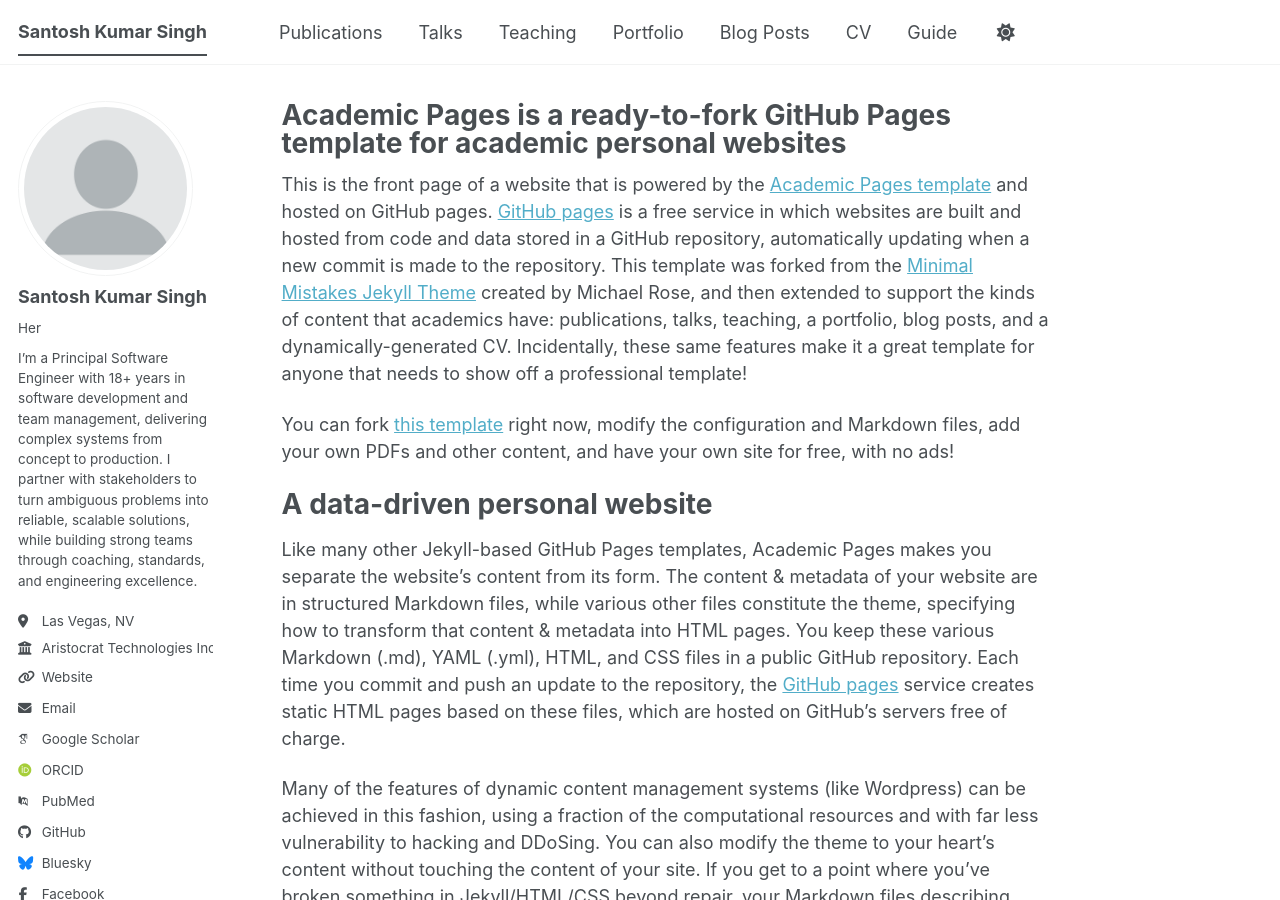
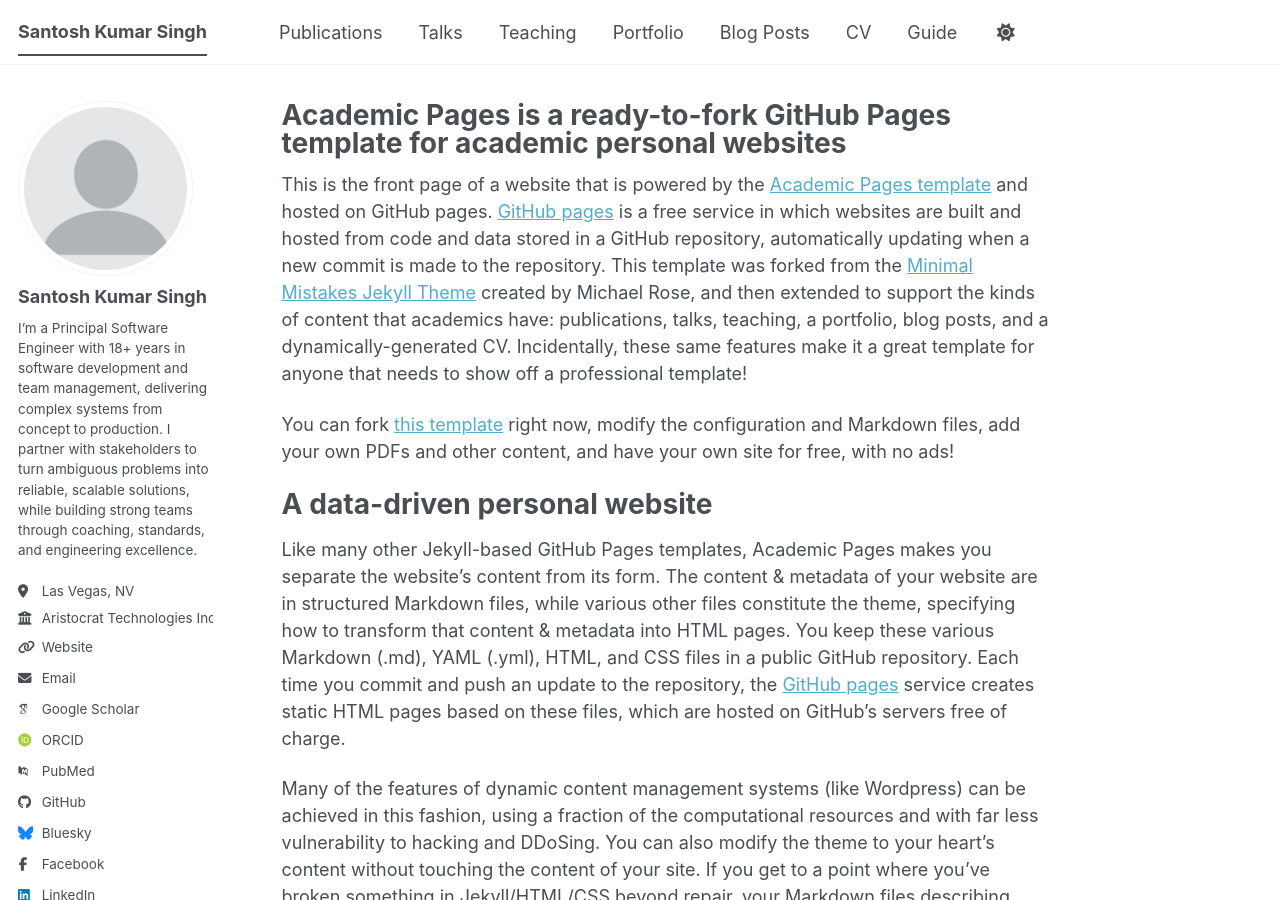
Before and after one commit to santoshk86/santoshk86.github.io, a Jekyll site: the page built from _pages/about.md, in a window 1280 px wide and 900 px high. Built offline with Jekyll 4.4.1, drawn with Linux system fonts in a browser that asks for light colours; some web fonts are replaced; a script bundle is joined from its source files by our own code; library files that are not in the unit come from our copies.

Commit message:
no pronouns

```diff
--- a/_config.yml
+++ b/_config.yml
@@ -25,7 +25,7 @@ author:
   # Biographic information
   avatar           : "profile.png"
   name             : "Santosh Kumar Singh"
-  pronouns         : "Her"
+  pronouns         : # "he/him" (optional)
   bio              : "I’m a Principal Software Engineer with 18+ years in software development and team management, delivering complex systems from concept to production. I partner with stakeholders to turn ambiguous problems into reliable, scalable solutions, while building strong teams through coaching, standards, and engineering excellence."
   location         : "Las Vegas, NV"
   employer         : "Aristocrat Technologies Inc."
```
